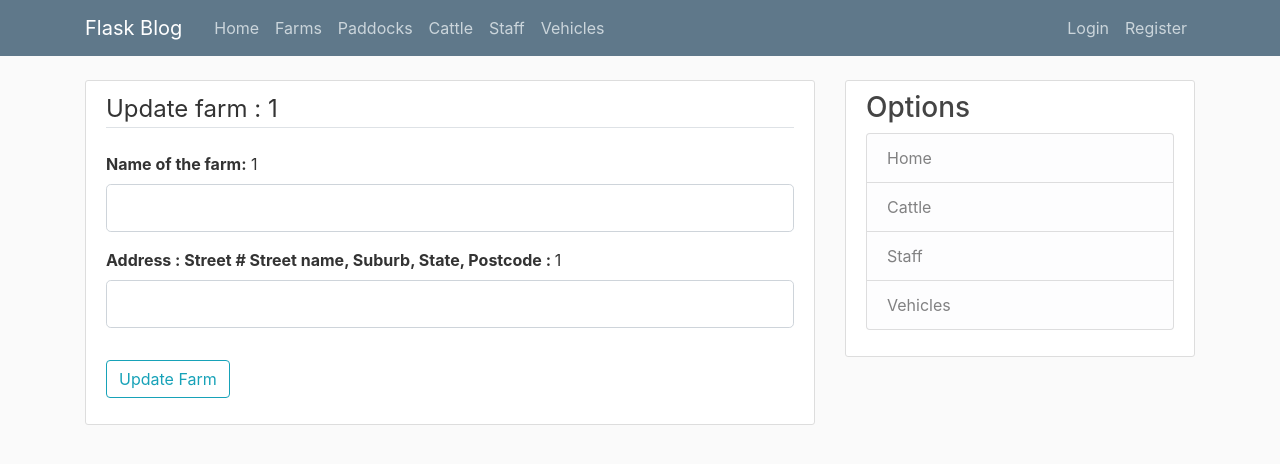
After one commit to lexmiros/SBR_Database, a Flask app: page /farm/update/1/1 in a window 1280 px wide. The commit adds this page. Shown: the top 464 px of the page. Run offline with Flask 2, Linux system fonts and the light colour scheme; some libraries are stand-ins or nearby versions.

Commit message:
UI fixing. Added updating farm functionality

```diff
--- a/app.py
+++ b/app.py
@@ -1,3 +1,4 @@
+from operator import add
 from flask import Flask, render_template, url_for, flash, redirect
 from forms import BinAddForm, BuggiesAddForm, CattleAddForm, FarmAddForm, MotorbikeAddForm, PaddockAddFrom, QuadbikeAddForm, StaffAddFrom
 import pymysql
@@ -349,8 +350,22 @@ def delete_vehicle(vehicleID):
     c.execute(query)
     conn.commit()
     return redirect(url_for('vehicles'))
+#Update farm
+@app.route("/farm/update/<updateName>/<updateAddress>",methods = ['GET','POST'])
+def update_farm(updateName ,updateAddress):
+    form = FarmAddForm()
+    if form.validate_on_submit():
 
+            c = conn.cursor()
+            query = f"UPDATE farm\
+                     SET FarmName = '{form.name.data}', Address = '{form.address.data}'\
+                     WHERE FarmName = '{updateName}'"
+            c.execute(query)
+            conn.commit()
 
+            flash(f'Farm {updateName} updated', 'success')
+            return redirect(url_for('farm'))
+    return render_template("update_farm.html", updateName = updateName , updateAddress = updateAddress, form = form)
 
 
 if __name__ == "__main__":
--- a/forms.py
+++ b/forms.py
@@ -34,8 +34,9 @@ class CattleAddForm(FlaskForm):
 
 class FarmAddForm(FlaskForm):
     name = StringField("Name of the farm: ",validators=[DataRequired(), Length(min = 2, max = 20)] )
-    address = StringField("Address : Street # Street name, Suburb, State, Postcode ", validators=[DataRequired()])
+    address = StringField("Address : Street # Street name, Suburb, State, Postcode :", validators=[DataRequired()])
     submit = SubmitField("Add Farm")
+    submit_update = SubmitField("Update Farm")
 
 class PaddockAddFrom(FlaskForm):
     paddockName = StringField("Name of the paddock : ", validators=[DataRequired(), Length(min = 2, max = 20)] )
--- a/templates/paddock.html
+++ b/templates/paddock.html
@@ -15,7 +15,8 @@
             <p class="article-content">Grass condition : {{ post.GrassCondition }}</p>
             <p class="article-content">Containing farm : {{ post.FarmName}}</p>
             <form action="{{ url_for('delete_paddock', paddockName = post.PaddockName)}}", method = "POST">
-              <input class="btn btn-danger" type="submit" value="Delete">
+              <input class="btn btn-danger btn-sm" type="submit" value="Delete">
+              <button type="button" class ="btn btn-secondary btn-sm"> Update staff information </button>
             </form>
           </div>
         </article>
--- /dev/null
+++ b/templates/update_farm.html
@@ -0,0 +1,51 @@
+{% extends "layout.html" %}
+{% block content %}
+<div class="content-section">
+    <form method="POST" action="">
+        {{form.hidden_tag()}}
+        <fieldset class = "form-group">
+            <legend class="border-bottom mb-4"> Update farm : {{updateName}}</legend>
+
+
+            <div class="form-group">
+                <b>{{form.name.label(class="form-control-label")}}</b>  {{updateName}}
+
+                {% if form.name.errors %}
+                    {{form.name(class="form-control form-control-lg is-invalid") }}
+                        <div class="invalid-feedback">
+                            {% for error in form.name.errors %}
+                                <span> {{ error }}</span>
+                            {% endfor %}
+                        </div>
+                    {% else %}
+                        {{form.name(class="form-control form-control-lg") }}
+                {%endif%}
+
+            </div>
+
+            <div class="form-group">
+                <b>{{form.address.label(class="form-control-label")}} </b>{{updateAddress}}
+
+                {% if form.address.errors %}
+                    {{form.address(class="form-control form-control-lg is-invalid") }}
+                        <div class="invalid-feedback">
+                            {% for error in form.address.errors %}
+                                <span> {{ error }}</span>
+                            {% endfor %}
+                        </div>
+                    {% else %}
+                        {{form.address(class="form-control form-control-lg") }}
+                {%endif%}
+
+            </div>
+
+
+        </fieldset>
+
+        <div class="form-group">
+            {{form.submit_update(class="btn btn-outline-info")}}
+        </div>
+    </form>
+
+</div>
+{% endblock content %}
--- a/test.py
+++ b/test.py
@@ -1,5 +1,5 @@
 from flask import Flask, render_template, url_for, flash, redirect
-from app import delete_vehicle
+from app import delete_vehicle, update_farm
 from forms import BinAddForm, BuggiesAddForm, CattleAddForm, FarmAddForm, MotorbikeAddForm, PaddockAddFrom, QuadbikeAddForm, StaffAddFrom
 import pymysql
 
@@ -17,5 +17,4 @@ conn = pymysql.connect(host='localhost',
                              charset='utf8mb4',
                              cursorclass=pymysql.cursors.DictCursor
                              )
-
-delete_vehicle(10, "Quadbike")
+update_farm("hi", "bye")
```
Also changed, not shown: templates/cattle.html (+3 -4 lines), templates/farm.html (+12 -6 lines), templates/staff.html (+5 -5 lines), templates/vehicles.html (+6 -6 lines).
